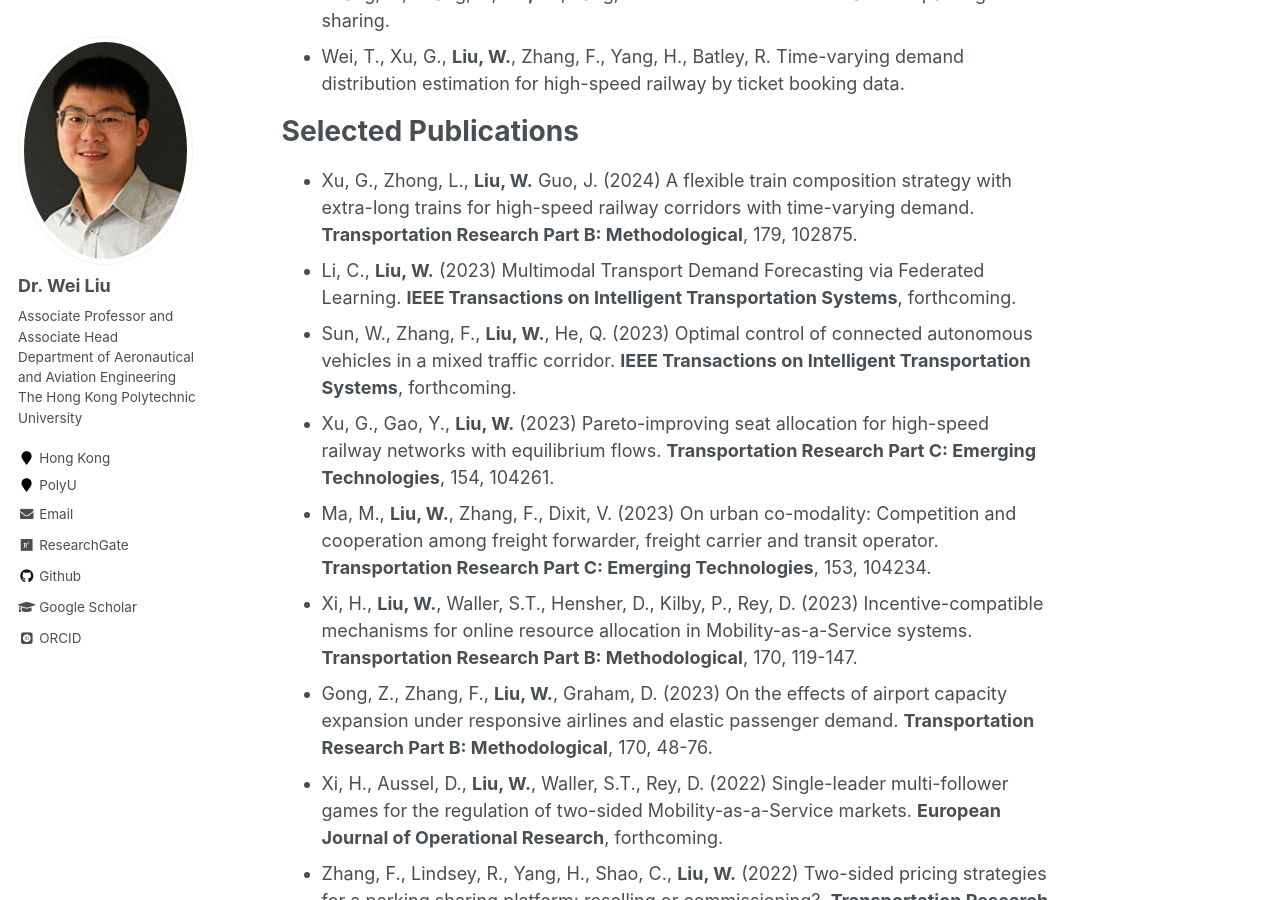
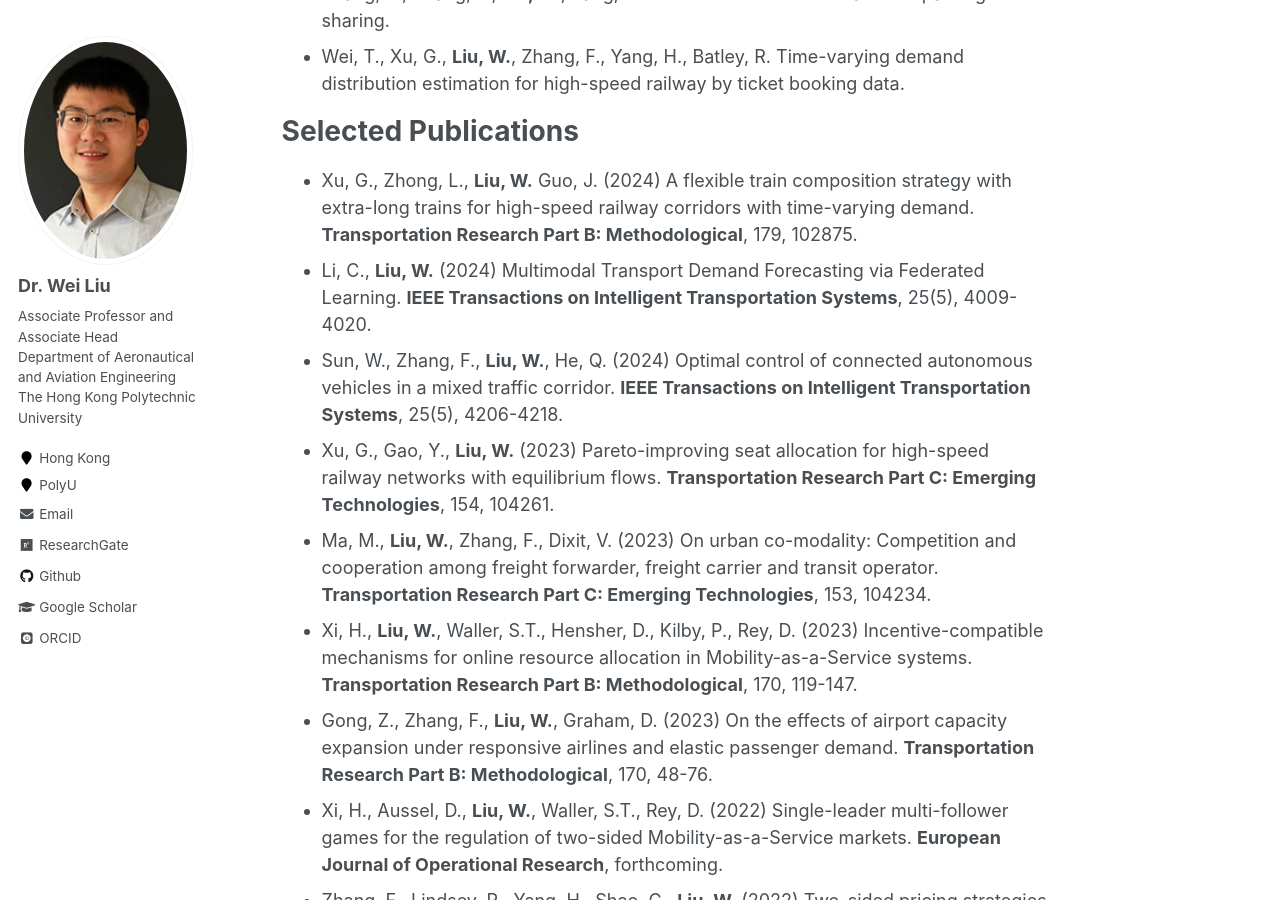
Before and after one commit to weiliu2016/weiliu2016.github.io, a Jekyll site: the page built from _pages/about.md, in a window 1280 px wide and 900 px high, scrolled down 5294 px. Built offline with Jekyll 4.4.1, drawn with Linux system fonts in a browser that asks for light colours; some web fonts are replaced; formulas are drawn with MathJax 3.

Commit message:
Update about.md

```diff
--- a/_pages/about.md
+++ b/_pages/about.md
@@ -107,8 +107,8 @@ Selected Working Papers
 Selected Publications
 ======
 - Xu, G., Zhong, L., **Liu, W.** Guo, J. (2024) A flexible train composition strategy with extra-long trains for high-speed railway corridors with time-varying demand. **Transportation Research Part B: Methodological**, 179, 102875.
-- Li, C., **Liu, W.** (2023) Multimodal Transport Demand Forecasting via Federated Learning. **IEEE Transactions on Intelligent Transportation Systems**, forthcoming.
-- Sun, W., Zhang, F., **Liu, W.**, He, Q. (2023) Optimal control of connected autonomous vehicles in a mixed traffic corridor. **IEEE Transactions on Intelligent Transportation Systems**, forthcoming.
+- Li, C., **Liu, W.** (2024) Multimodal Transport Demand Forecasting via Federated Learning. **IEEE Transactions on Intelligent Transportation Systems**, 25(5), 4009-4020.
+- Sun, W., Zhang, F., **Liu, W.**, He, Q. (2024) Optimal control of connected autonomous vehicles in a mixed traffic corridor. **IEEE Transactions on Intelligent Transportation Systems**, 25(5), 4206-4218.
 - Xu, G., Gao, Y., **Liu, W.** (2023) Pareto-improving seat allocation for high-speed railway networks with equilibrium flows. **Transportation Research Part C: Emerging Technologies**, 154, 104261.
 - Ma, M., **Liu, W.**, Zhang, F., Dixit, V. (2023) On urban co-modality: Competition and cooperation among freight forwarder, freight carrier and transit operator. **Transportation Research Part C: Emerging Technologies**, 153, 104234.
 - Xi, H., **Liu, W.**, Waller, S.T., Hensher, D., Kilby, P., Rey, D. (2023) Incentive-compatible mechanisms for online resource allocation in Mobility-as-a-Service systems. **Transportation Research Part B: Methodological**, 170, 119-147.
```
